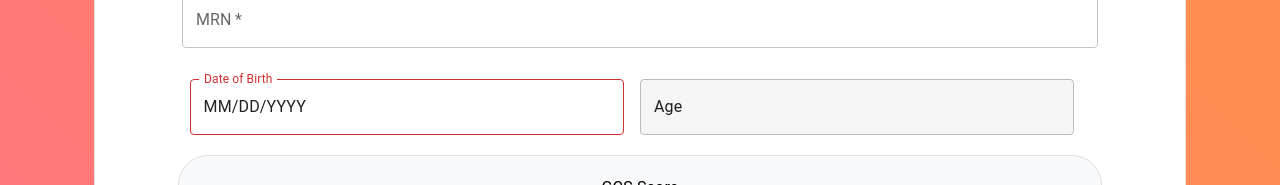
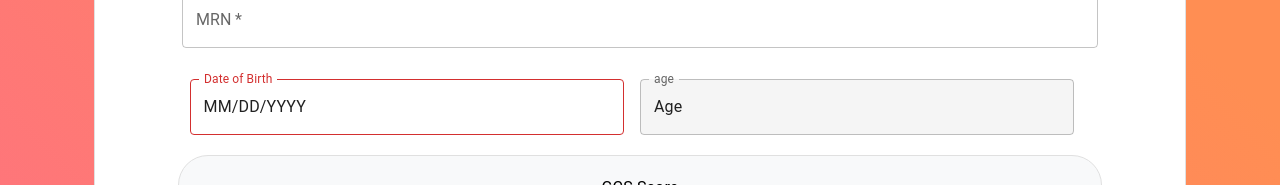
Before and after one commit to m-irfan-arshad/medtel-sttgma-ui, a Next.js app in the folder capybara/: page / in a window 1280 px wide. Shown: the part 199-384 px from the top of the page. Built offline with nearby package versions, Linux system fonts and the light colour scheme.

Commit message:
Update AgeCalculator.jsx

```diff
--- a/capybara/src/app/AgeCalculator.jsx
+++ b/capybara/src/app/AgeCalculator.jsx
@@ -50,6 +50,7 @@ export default function AgeCalculator(){
           {age && <TextField
           fullWidth id="outlined-read-only-input"
           defaultValue={age}
+          label = "age"
 
           InputProps={{
             readOnly: true,
```
